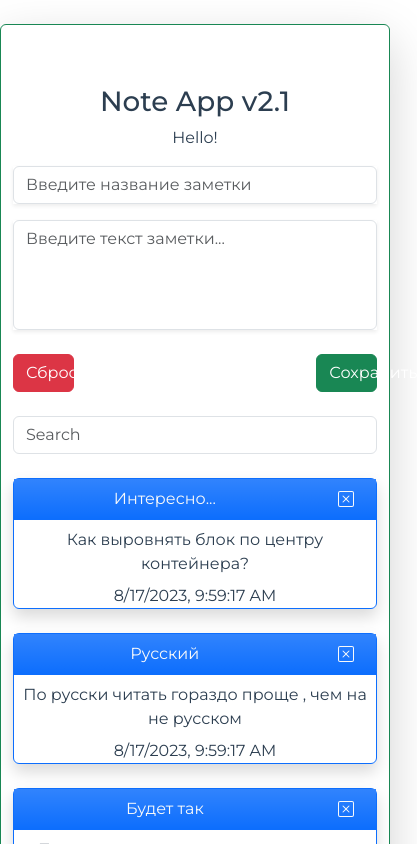
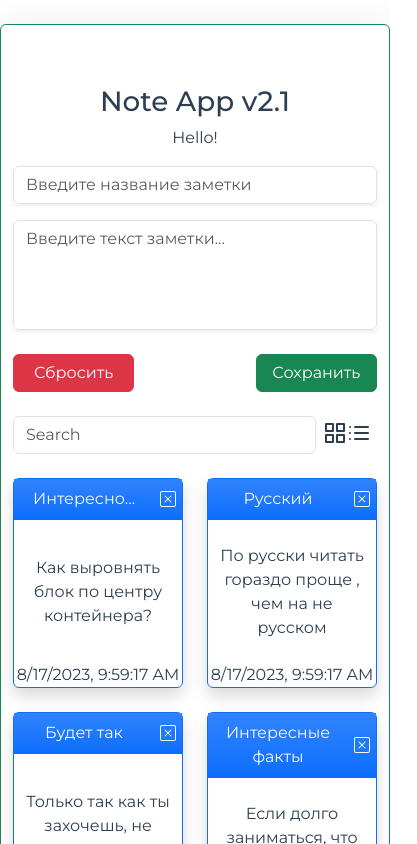
Before and after one commit to Siskinbird/TheMetka, a Vue app: page / in a window 390 px wide. Shown: the top 844 px of the page, 417 px wide, since content can reach past the window. Built offline with nearby package versions, Linux system fonts and the light colour scheme.

Commit message:
add: row to grid

```diff
--- a/src/App.vue
+++ b/src/App.vue
@@ -8,15 +8,25 @@
       <newNote :note="note"/>
 
 
-      <search
-          :search="search"
-          @search="search = $event"
-          value=""
-      />
+
+      <div class="flex-wrapper d-flex justify-content-between mt-4">
+        <search
+            :search="search"
+            @search="search = $event"
+            value=""
+        />
+        <div class="note-icons col-2 pt-1">
+          <svg :class="{ active: grid }" class="grid-ico" @click="grid = true" xmlns="http://www.w3.org/2000/svg" width="24" height="24" viewBox="0 0 24 24" fill="none" stroke="currentColor" stroke-width="2" stroke-linecap="round" stroke-linejoin="round" ><rect x="3" y="3" width="7" height="7"></rect><rect x="14" y="3" width="7" height="7"></rect><rect x="14" y="14" width="7" height="7"></rect><rect x="3" y="14" width="7" height="7"></rect></svg>
+          <svg :class="{ active: !grid }" class="grid-ico" @click="grid = false" xmlns="http://www.w3.org/2000/svg" width="24" height="24" viewBox="0 0 24 24" fill="none" stroke="currentColor" stroke-width="2" stroke-linecap="round" stroke-linejoin="round"><line x1="8" y1="6" x2="21" y2="6"></line><line x1="8" y1="12" x2="21" y2="12"></line><line x1="8" y1="18" x2="21" y2="18"></line><line x1="3" y1="6" x2="3" y2="6"></line><line x1="3" y1="12" x2="3" y2="12"></line><line x1="3" y1="18" x2="3" y2="18"></line></svg>
+        </div>
+      </div>
+
+
 
                   <!--NOTES COMPONENT-->
       <notes
           :notes="notesFilter"
+          :grid="grid"
       />
     </div>
   </div>
@@ -43,6 +53,7 @@ export default {
     return {
       id: notes.length + 1,
       search: '',
+      grid: true,
       note: {
         title: '',
         descr: '',
@@ -76,5 +87,8 @@ $font-family-base: Montserrat, Helvetica, Arial, sans-serif;
   color: #2c3e50;
   margin-top: 60px;
 }
+.grid-ico {
+  cursor: pointer;
+}
 
 </style>
--- a/src/components/NewNote.vue
+++ b/src/components/NewNote.vue
@@ -28,8 +28,9 @@
       ></b-form-textarea>
     </div>
     <div class="mt-4 d-flex justify-content-between">
-      <b-button @click="reset" variant="danger" class="col-2">Сбросить</b-button>
-      <b-button @click="addNote" variant="success" class="col-2">Сохранить</b-button>
+      <b-button @click="reset" variant="danger" class="col-4 col-md-5">Сбросить</b-button>
+
+      <b-button @click="addNote" variant="success" class="col-4 col-md-5">Сохранить</b-button>
     </div>
   </div>
 </template>
--- a/src/components/Note.vue
+++ /dev/null
@@ -1,55 +0,0 @@
-<!--<template>-->
-<!--  <div class="note col-12 col-sm-6 g-4">-->
-<!--    <div class="note-body border border-primary rounded-top rounded-bottom shadow">-->
-<!--      <div class="note-header col-12 border-bottom border-primary bg-primary bg-gradient d-flex align-baseline">-->
-<!--        <div class="note-title col-10">-->
-<!--          <p class="text-light">{{ note.title }}</p>-->
-<!--        </div>-->
-<!--        <div class="note-remove col-2 d-flex align-items-center justify-content-center">-->
-<!--          <b-icon class="removeIco" icon="x-square" font-scale="1" variant="light" @click="removeNote(note.index)"/>-->
-<!--        </div>-->
-<!--      </div>-->
-<!--      <div class="note-description">-->
-<!--        <p>{{ note.descr }}</p>-->
-<!--      </div>-->
-<!--      <div class="note-data">-->
-<!--        <span>{{ note.date }}</span>-->
-<!--      </div>-->
-<!--    </div>-->
-<!--  </div>-->
-<!--</template>-->
-
-<!--<script>-->
-
-<!--export default {-->
-
-<!--  props: {-->
-<!--    note: {-->
-<!--      type: Object,-->
-<!--      required: true-->
-<!--    },-->
-<!--  },-->
-<!--  methods: {-->
-<!--    removeNote(index) {-->
-<!--      console.log(index);-->
-<!--      this.$store.dispatch("removeNote", index)-->
-<!--    }-->
-<!--  }-->
-<!--}-->
-<!--</script>-->
-
-<style lang="scss" scoped>
-p {
-  padding: 8px;
-  margin: 0;
-}
-//.note {
-//  padding: 6px;
-//}
-
-.note-remove {
-  //padding-top: 8px;
-  cursor: pointer;
-  transition: .3s ease-in-out;
-}
-</style>
--- a/src/components/Notes.vue
+++ b/src/components/Notes.vue
@@ -1,8 +1,8 @@
 <template>
   <div class="notes row">
 
-    <div class="note col-12 col-sm-6 g-4" v-for="(note, i) in notes" :key="i">
-      <div class="note-body border border-primary rounded-top rounded-bottom shadow">
+    <div class="note col-6 g-4" :class="{'col-12': !grid}" v-for="(note, i) in notes" :key="i">
+      <div class="note-body border border-primary rounded-top rounded-bottom shadow d-flex flex-column justify-content-between">
         <div class="note-header col-12 border-bottom border-primary bg-primary bg-gradient d-flex align-baseline">
           <div class="note-title col-10">
             <p class="text-light">{{ note.title }}</p>
@@ -33,6 +33,10 @@ export default {
     notes: {
       type: Array,
       required: true
+    },
+    grid: {
+      type: Boolean,
+      required: true
     }
   },
   methods: {
@@ -59,6 +63,9 @@ p {
 //.note {
 //  padding: 6px;
 //}
+.note-body {
+  min-height: 210px;
+}
 
 .note-remove {
   //padding-top: 8px;
--- a/src/components/Search.vue
+++ b/src/components/Search.vue
@@ -1,6 +1,6 @@
 <template>
-  <div class="search mt-4">
-    <b-form-input class="test-input col-8" type="search" v-model="search" :placeholder="placeholder"/>
+  <div class="search col-10">
+    <b-form-input type="search" v-model="search" :placeholder="placeholder"/>
 <!--      <b-icon class="test-position col-2" icon="search" font-scale="1"></b-icon>-->
   </div>
 </template>
```
